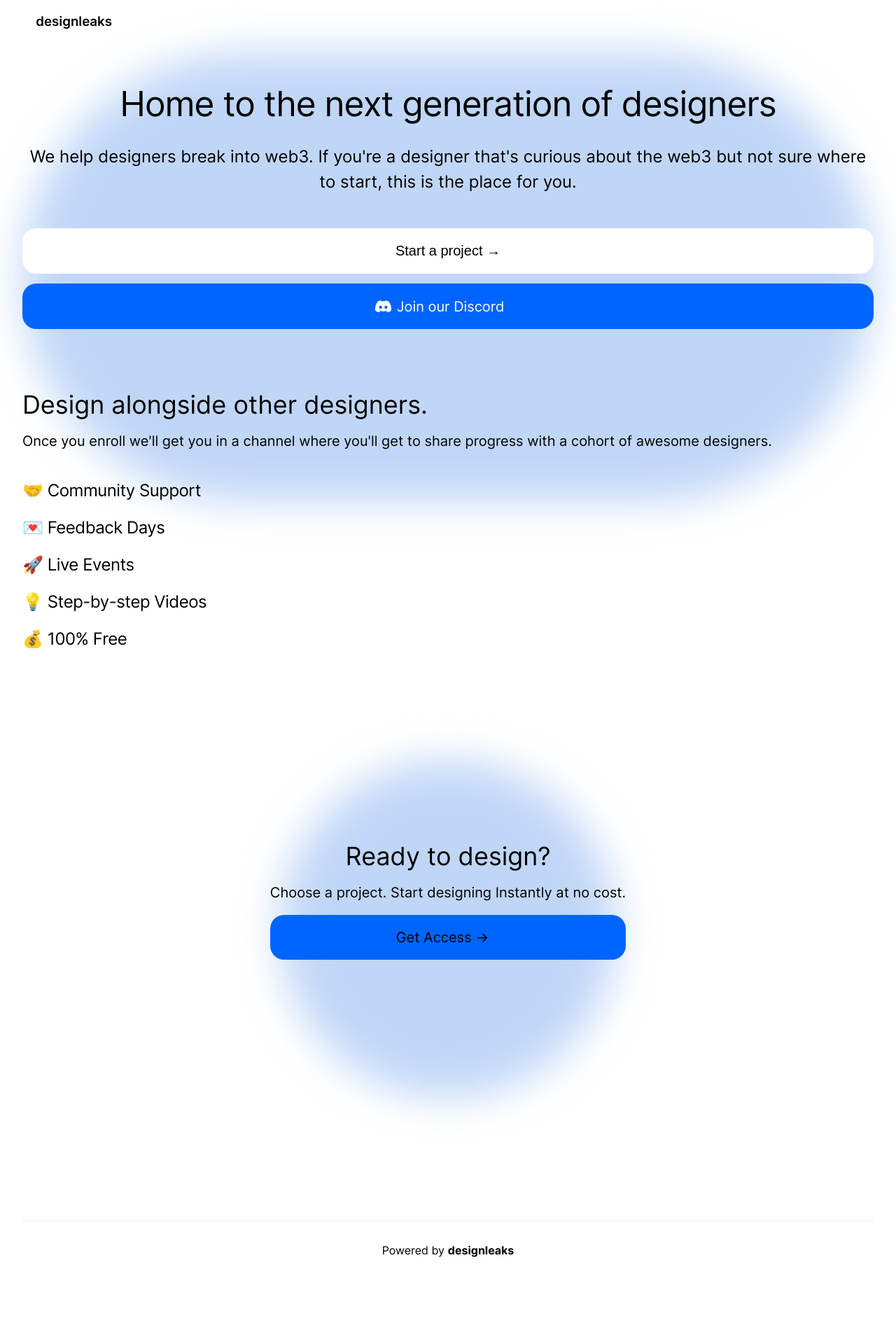
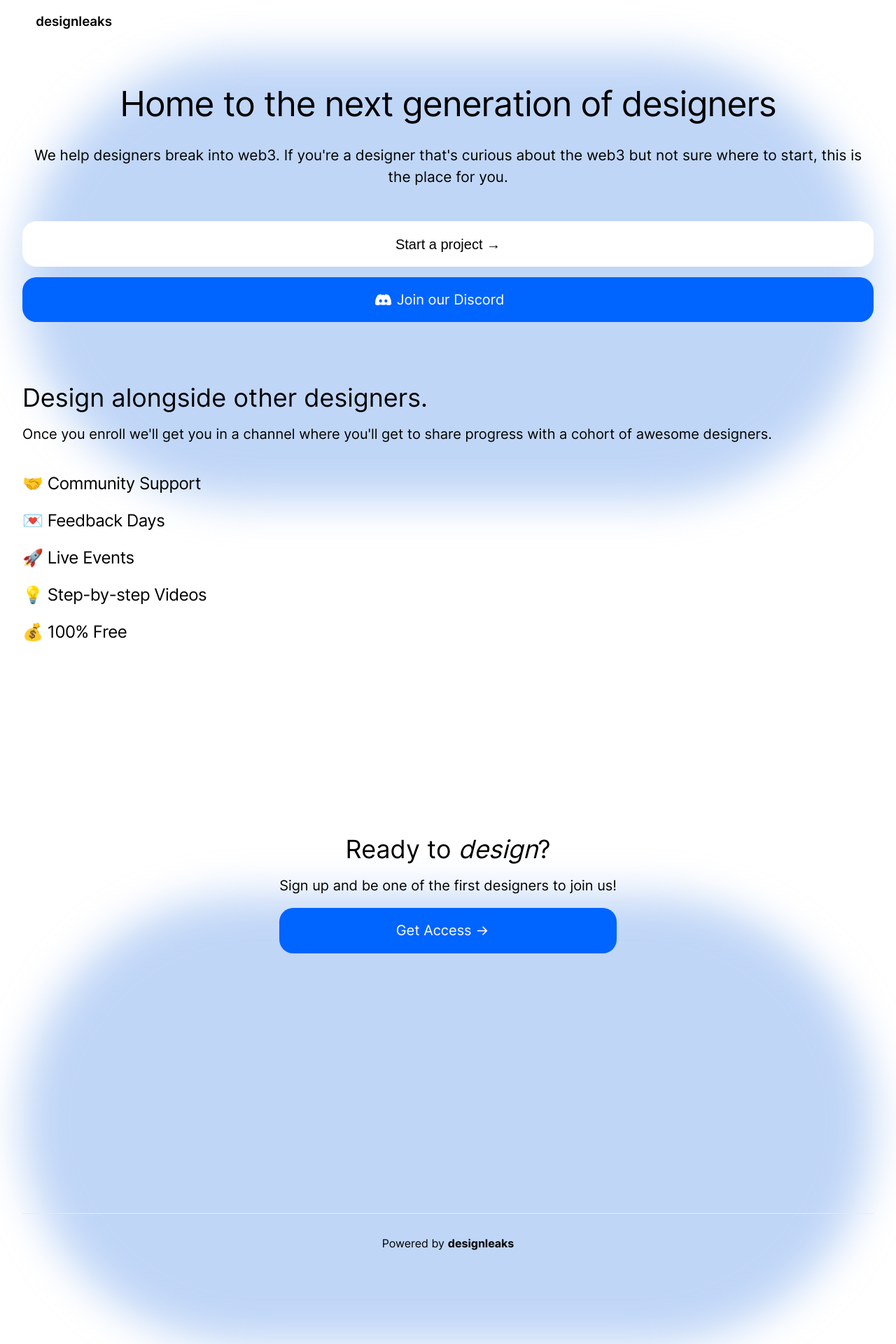
Before and after one commit to SonnyCastro/design-leaks, a Next.js app: page / in a window 1280 px wide. Shown: the whole page at 70% size. Before the commit the page ends 1828 px from the top, so only its background shows below. Built offline with nearby package versions, Linux system fonts and the light colour scheme.

Commit message:
styling changes and

```diff
--- a/pages/index.js
+++ b/pages/index.js
@@ -53,12 +53,12 @@ export default function Home() {
           </div>
         </div>
 
+        <div className={styles.test2}>
+            <div className={styles.bgshape2 + " " + styles.bgprimary2 + " " + styles.bgblur2}></div>
+        </div>
         <div className={styles.ctaSection}>
-          <div className={styles.test2}>
-            <div className={styles.bgshape2 + " " + styles.bgprimary2 + " " + styles.bgblur2}></div>
-          </div>
-          <h2 id={styles.infoTitle}>Ready to design?</h2>
-          <p id={styles.subTitle} style={{textAlign:"center"}}>Choose a project. Start designing Instantly at no cost.</p>
+          <h2 id={styles.infoTitle}>Ready to <i>design</i>?</h2>
+          <p id={styles.subTitle} style={{textAlign:"center"}}>Sign up and be one of the first designers to join us!</p>
           <Link href="https://discord.gg/dg3kwRGG">
             <a target="_blank" rel="noopener noreferrer" id={styles.joinDiscordBtn} style={{height:"64.8px"}}>
               <span id={styles.startProjectBtnText}>Get Access →</span>
--- a/styles/Home.module.css
+++ b/styles/Home.module.css
@@ -55,7 +55,7 @@
 .description {
   margin: 2rem 0;
   line-height: 1.5;
-  font-size: 1.5rem;
+  font-size: 1.3rem;
 }
 
 .ctaButtons {
@@ -81,7 +81,6 @@
   font-size: 20px;
   line-height: 24px;
   text-align: center;
-  color: black;
 }
 
 #joinDiscordBtn{
@@ -221,5 +220,6 @@
   position: absolute;
   inset: 0;
   z-index: -1;
-  height: 30rem;
+  height: 40rem;
+  top: 80rem;
 }
```
